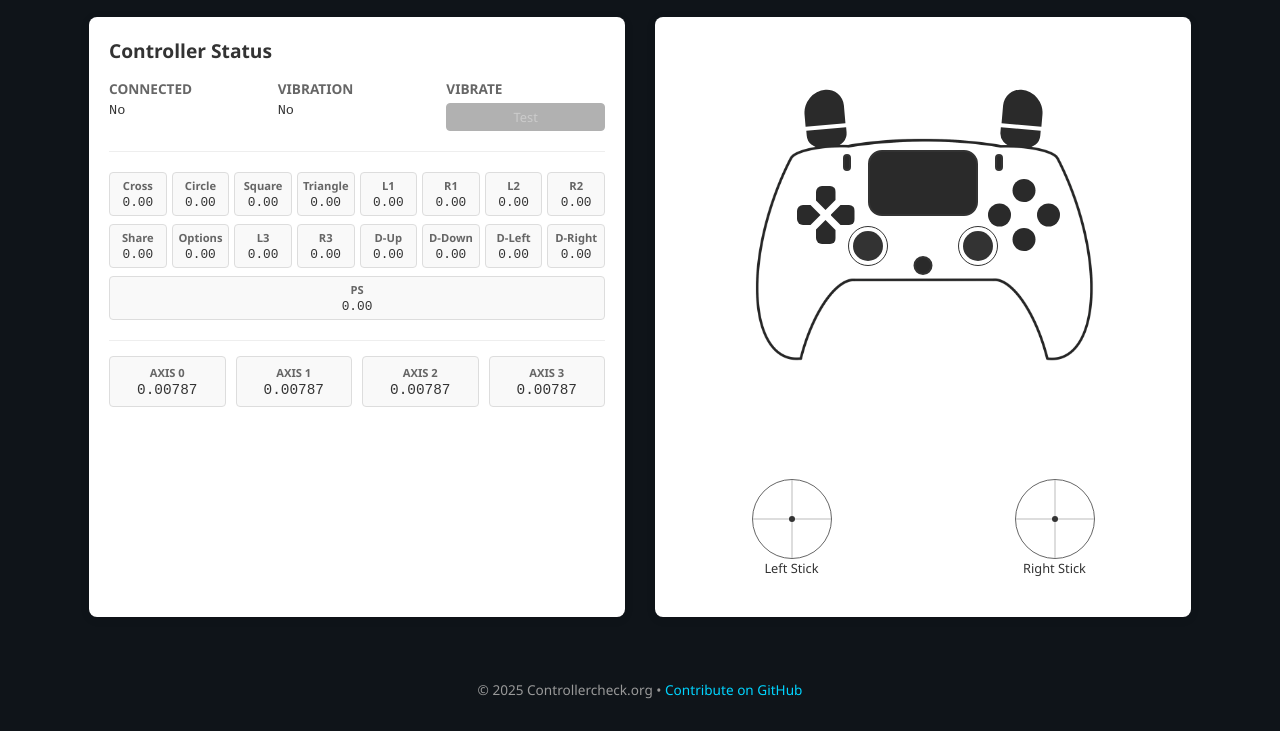
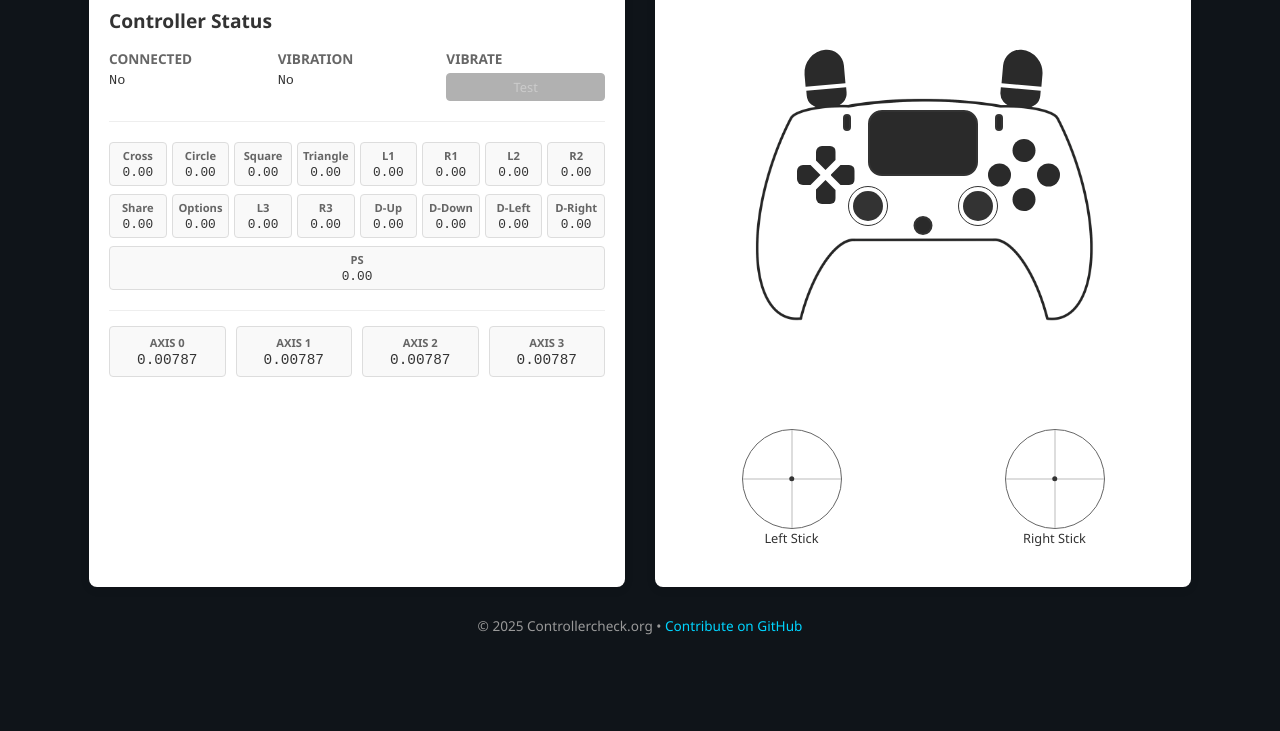
Before and after one commit to selimAP/controllercheck, a website with bundled scripts: page src/index.html in a window 1280 px wide. Shown: the part 144-875 px from the top of the page. After the commit the page ends 800 px from the top, so only its background shows below. Built offline with nearby package versions, Linux system fonts and the light colour scheme.

Commit message:
UI tweaks (bigger analysis sticks, less spacing, minimal footer, CSS cleanup)

```diff
--- a/src/styles.css
+++ b/src/styles.css
@@ -50,7 +50,7 @@ body {
 
 header {
     text-align: center;
-    padding: 20px;
+    padding: 0px 20px 20px;
 }
 
 header h1 {
@@ -69,7 +69,7 @@ header p {
 }
 
 .main-container {
-    min-height: 100vh;
+    height: 95vh;
     display: flex;
     flex-direction: column;
     justify-content: center;
@@ -80,7 +80,6 @@ header p {
 .container {
     display: grid;
     justify-content: center;
-
     max-width: 1200px;
     width: 100%;
     margin: 0 auto;
@@ -583,8 +582,8 @@ header p {
 }
 
 .stick-circle {
-    width: 80px;
-    height: 80px;
+    width: 100px;
+    height: 100px;
     border: 1px solid #666;
     border-radius: 50%;
     position: relative;
@@ -599,7 +598,7 @@ header p {
     left: 0;
     right: 0;
     height: 1px;
-    background: #bbb; /* lighter */
+    background: #bbb;
     transform: translateY(-50%);
 }
 
@@ -610,7 +609,7 @@ header p {
     top: 0;
     bottom: 0;
     width: 1px;
-    background: #bbb; /* lighter */
+    background: #bbb;
     transform: translateX(-50%);
 }
 
@@ -619,8 +618,8 @@ header p {
 }
 
 .stick-dot {
-    width: 6px;
-    height: 6px;
+    width: 5.5px;
+    height: 5.5px;
     background: var(--controller-stick-dot);
     border: none;
     border-radius: 50%;
@@ -630,7 +629,6 @@ header p {
     transform: translate(-50%, -50%);
     transition: none;
     z-index: 2;
-    box-shadow: none;
 }
 
 .stick-circle.active .stick-dot {
@@ -641,7 +639,7 @@ header p {
     position: absolute;
     top: 50%;
     left: 50%;
-    height: 2px;
+    height: 1.3px;
     background: #666;
     transform-origin: 0 50%;
     z-index: 1;
@@ -1247,8 +1245,9 @@ header p {
 
 
 .site-footer {
+    height: 5vh;
     width: 100%;
-    padding: 24px 20px 32px;
+    padding: 0px 20px 32px;
     text-align: center;
     color: var(--text-light);
     font-size: 0.85rem;
```
Also changed, not shown: 2 other files.
